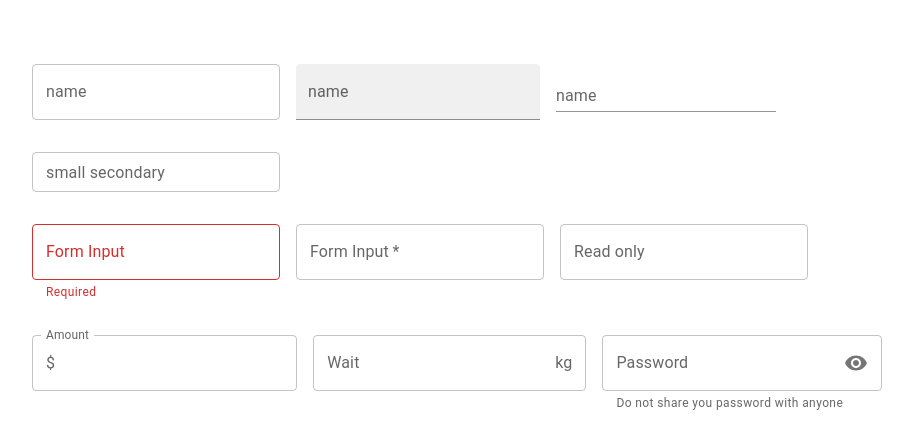
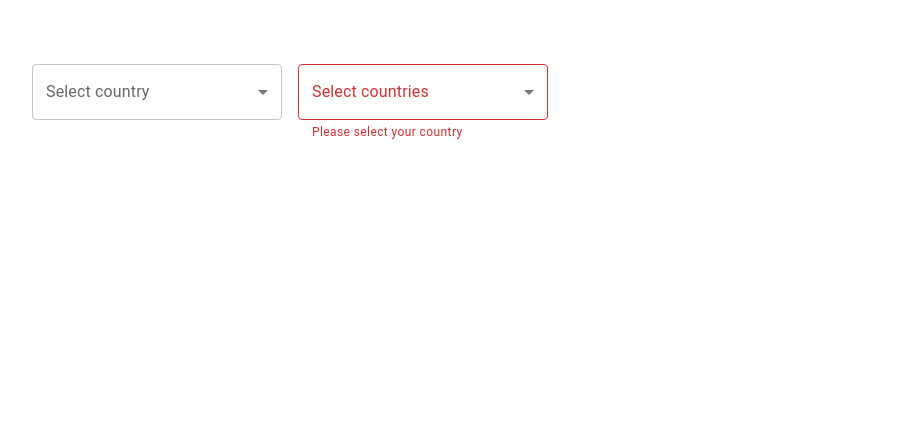
Before and after one commit to seaboyz/react-mui-demo, a React (Create React App) app: page / in a window 1280 px wide. Shown: the top 448 px of the page, without its empty margins (32-945 px from the left). Built offline with nearby package versions, Linux system fonts and the light colour scheme.

Commit message:
Add Select

```diff
--- a/src/App.tsx
+++ b/src/App.tsx
@@ -1,10 +1,10 @@
 import './App.css'
-import { MuiTextField } from "./components/MuiTextField"
+import { MuiSelect } from "./components/MuiSelect"
 
 function App() {
   return (
     <div className="App">
-      <MuiTextField />
+      <MuiSelect />
     </div>
   )
 }
--- /dev/null
+++ b/src/components/MuiSelect.tsx
@@ -0,0 +1,53 @@
+import { Box, MenuItem, Stack, TextField } from "@mui/material"
+import { ChangeEvent, useState } from "react"
+
+export const MuiSelect = () => {
+  const [country, setCountry] = useState("")
+  const [countries, setCounties] = useState<string[]>([])
+
+  const handleCountryChange = (event: ChangeEvent<HTMLInputElement>) => {
+    setCountry(event.target.value)
+  }
+  const handleCountriesChange = (event: ChangeEvent<HTMLInputElement>) => {
+    const value = event.target.value
+    console.log(value)
+    setCounties(typeof value === "string" ? value.split(",") : value)
+  }
+  return (
+
+    <Stack direction={"row"} spacing={2}>
+      <Box width={"250px"}>
+        <TextField
+          label="Select country"
+          value={country}
+          select
+          onChange={handleCountryChange}
+          fullWidth
+        >
+          <MenuItem value={"IN"}>India</MenuItem>
+          <MenuItem value={"CN"}>China</MenuItem>
+          <MenuItem value={"USA"}>United States of America</MenuItem>
+        </TextField>
+      </Box>
+
+      <Box width={"250px"}>
+        <TextField
+          label="Select countries"
+          value={countries}
+          select
+          onChange={handleCountriesChange}
+          fullWidth
+          SelectProps={{
+            multiple: true
+          }}
+          helperText="Please select your country"
+          error={countries.length === 0 ? true : false}
+        >
+          <MenuItem value={"IN"}>India</MenuItem>
+          <MenuItem value={"CN"}>China</MenuItem>
+          <MenuItem value={"USA"}>United States of America</MenuItem>
+        </TextField>
+      </Box>
+    </Stack >
+  )
+}
```
